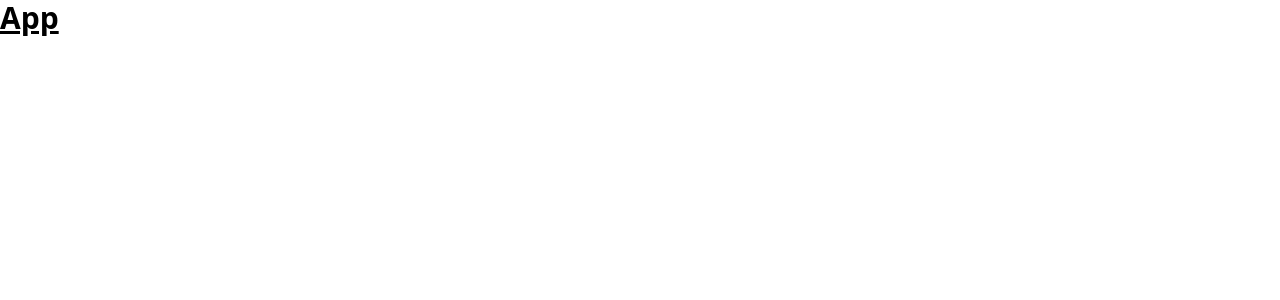
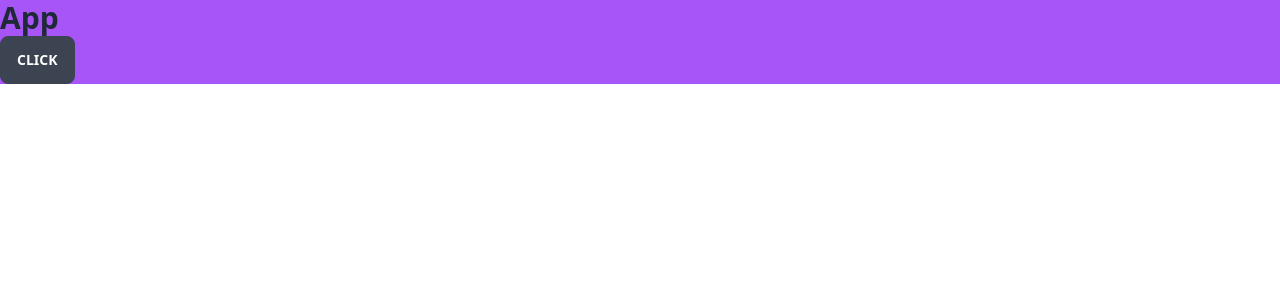
Before and after one commit to Bek85/github-finder, a React (Vite) app: page / in a window 1280 px wide. Shown: the top 300 px of the page. Built offline with nearby package versions, Linux system fonts and the light colour scheme.

Commit message:
daisyui for tailwindcss

```diff
--- a/package.json
+++ b/package.json
@@ -9,6 +9,7 @@
     "preview": "vite preview"
   },
   "dependencies": {
+    "daisyui": "^2.49.0",
     "react": "^18.2.0",
     "react-dom": "^18.2.0"
   },
--- a/src/App.jsx
+++ b/src/App.jsx
@@ -1,3 +1,8 @@
 export default function App() {
-  return <h1 className='text-3xl font-bold underline'>App</h1>;
+  return (
+    <div className='bg-purple-500'>
+      <h1 className='text-3xl font-bold'>App</h1>
+      <button className='btn'>Click</button>
+    </div>
+  );
 }
--- a/tailwind.config.cjs
+++ b/tailwind.config.cjs
@@ -4,5 +4,5 @@ module.exports = {
   theme: {
     extend: {},
   },
-  plugins: [],
+  plugins: [require('daisyui')],
 };
```
Also changed, not shown: 1 other file (tests, documents, lock files or other folders).
